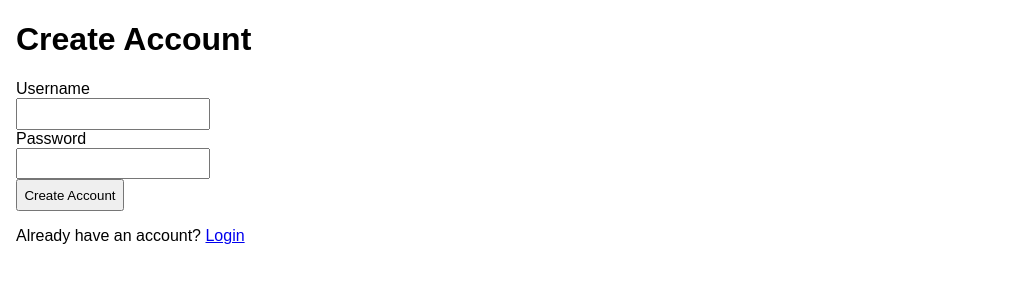
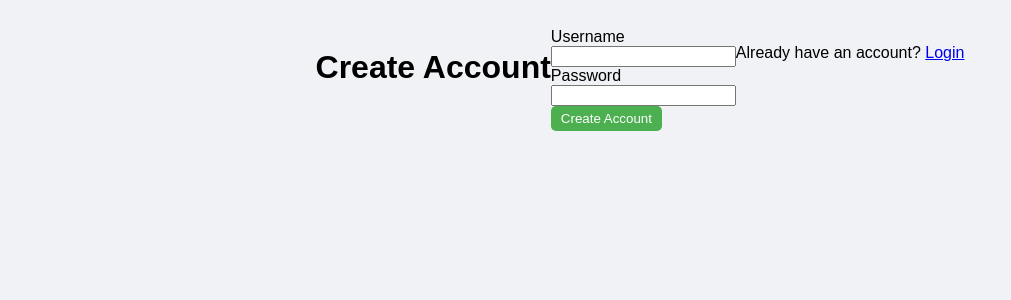
Before and after one commit to compsci-p4-p8/todolist-app, a Flask app: page /register in a window 1280 px wide. Shown: the top 300 px of the page, without its empty margins (0-1011 px from the left). Run offline with Flask 3, Linux system fonts and the light colour scheme.

Commit message:
Update styles.css

```diff
--- a/static/styles.css
+++ b/static/styles.css
@@ -1,5 +1,45 @@
 /* Minimal styles: keep it plain and simple */
-body { font-family: Arial, sans-serif; margin: 1rem; }
-form { margin: .5rem 0; }
-input, button { padding: .4rem; }
-ul { padding-left: 1.2rem; }
+
+body {
+    font-family: Arial, sans-serif;  /* new font */
+    background-color: #f0f2f5;
+    display: flex;
+    justify-content: center;
+    padding: 20px;
+}
+
+.container {
+    width: 400px;
+    background-color: white;
+    padding: 20px;
+    border-radius: 10px;
+    box-shadow: 0 0 10px rgba(0,0,0,0.1);
+}
+
+.todo-card {
+    border: 1px solid #ddd;
+    padding: 10px;
+    margin-bottom: 10px;
+    border-radius: 8px;
+    display: flex;
+    justify-content: space-between;
+    align-items: center;
+    background-color: #f9f9f9;
+}
+
+.completed {
+    text-decoration: line-through;
+    color: gray;
+}
+
+button {
+    border: none;
+    padding: 5px 10px;
+    border-radius: 5px;
+    cursor: pointer;
+    background-color: #4CAF50;
+    color: white;
+}
+button:hover {
+    background-color: #45a049;
+}
```
